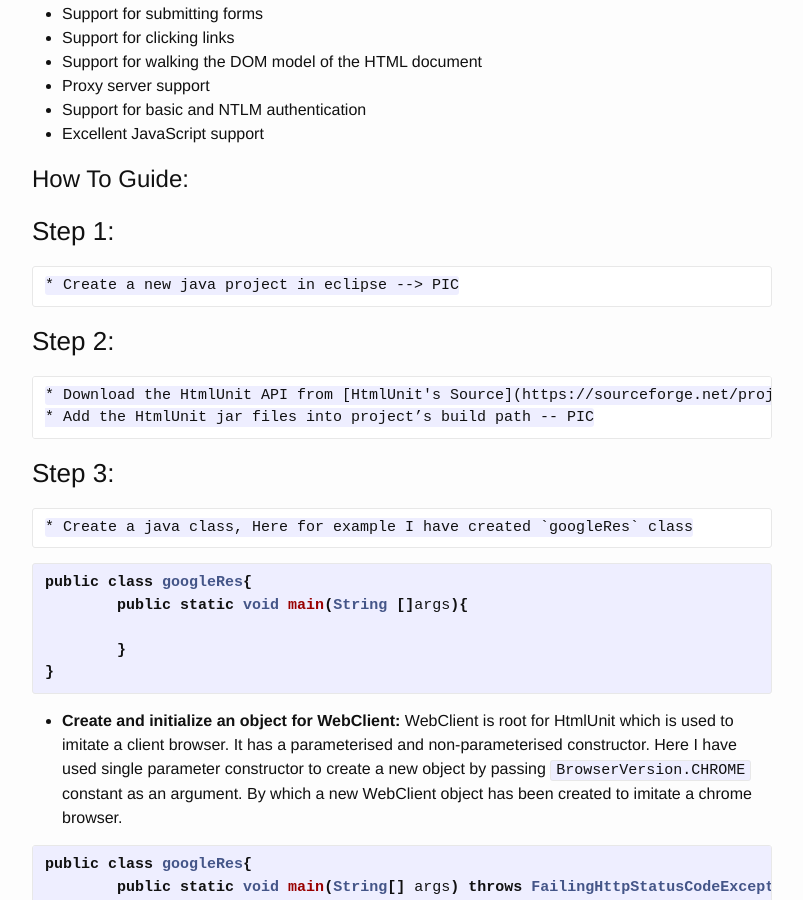
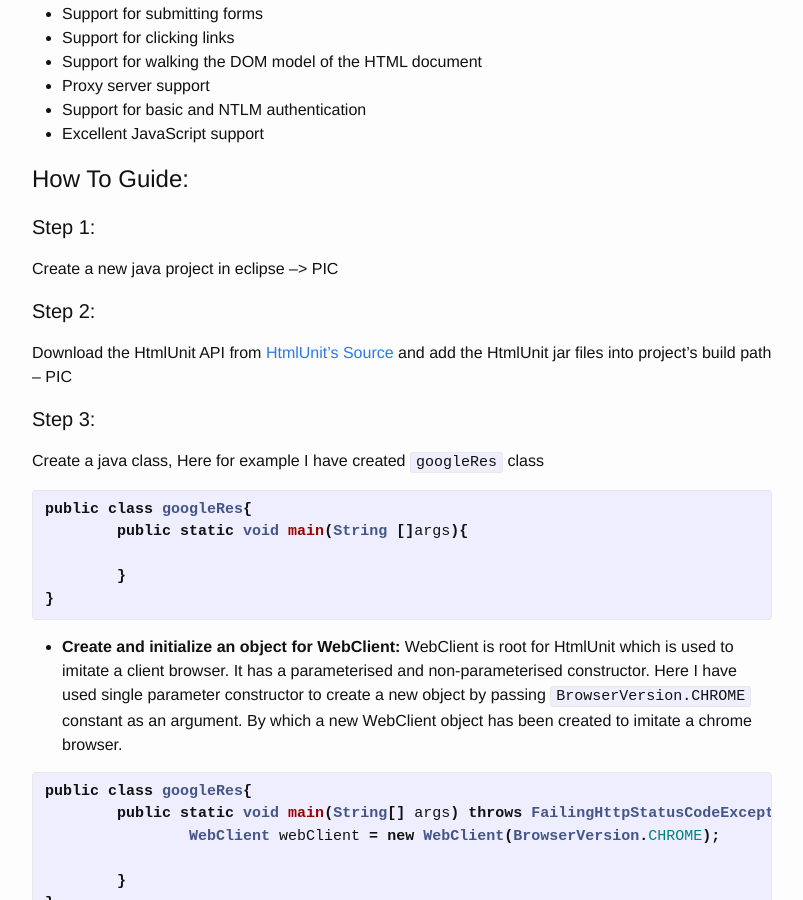
Before and after one commit to Bridgei2i/bridgei2i.github.io, a Jekyll site: the page built from _posts/2015-04-20-Extracting Data from Webpages in Java with help of HtmlUnit.markdown, in a window 1280 px wide and 900 px high, scrolled down 1161 px. Shown: the whole window, without its empty margins (238-1041 px from the left). Built offline with Jekyll 4.4.1, drawn with Linux system fonts in a browser that asks for light colours.

Commit message:
Made changes : Data from Webpages in Java with help of HtmlUnit

```diff
--- a/_posts/2015-04-20-Extracting Data from Webpages in Java with help of HtmlUnit.markdown
+++ b/_posts/2015-04-20-Extracting Data from Webpages in Java with help of HtmlUnit.markdown
@@ -37,20 +37,16 @@ HtmlUnit is an API for java which can simulate a browser. Using this API with ja
 
 # How To Guide:
 
-### Step 1:
-
-	* Create a new java project in eclipse
+#### Step 1:
+Create a new java project in eclipse
 --> PIC
 
-### Step 2:
-
-	* Download the HtmlUnit API from [HtmlUnit's Source](https://sourceforge.net/projects/htmlunit/files/htmlunit)
-	* Add the HtmlUnit jar files into project’s build path
+#### Step 2:
+Download the HtmlUnit API from [HtmlUnit's Source](https://sourceforge.net/projects/htmlunit/files/htmlunit) and add the HtmlUnit jar files into project’s build path
 -- PIC
 
-### Step 3:
-
-	* Create a java class, Here for example I have created `googleRes` class
+#### Step 3:
+Create a java class, Here for example I have created `googleRes` class
 {% highlight java %}
 public class googleRes{
 	public static void main(String []args){
```
